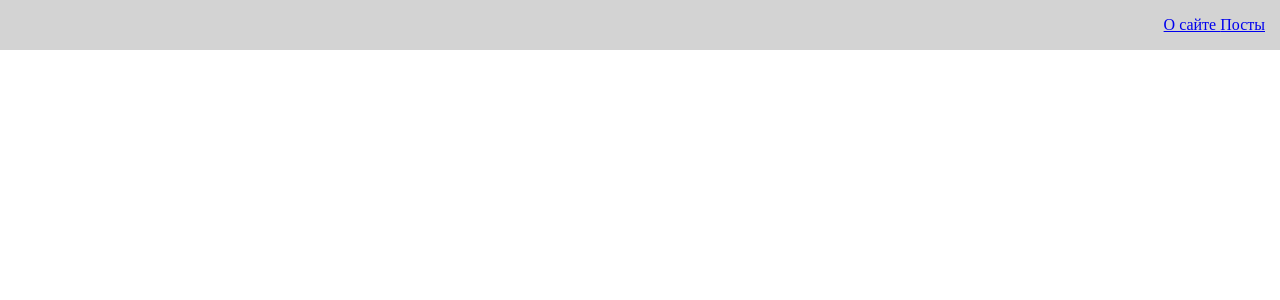
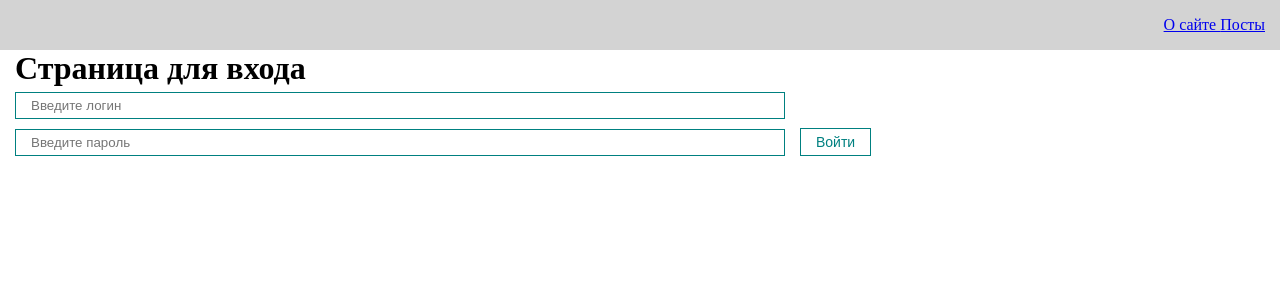
Before and after one commit to Yakhumov/news-blog, a React (Create React App) app: page /login in a window 1280 px wide. Before the commit this address had no page. Shown: the top 300 px of the page. Built offline with nearby package versions, Linux system fonts and the light colour scheme.

Commit message:
Реализовал динамическую навигацию

```diff
--- a/src/App.js
+++ b/src/App.js
@@ -1,15 +1,28 @@
-import React from "react";
+import React, { useEffect, useState } from "react";
 import "./App.css";
 import { BrowserRouter } from "react-router-dom";
 import Navbar from "./components/Ui/Navbar/Navbar";
 import AppRouter from "./Router/AppRouter";
+import { AuthContext } from "./context";
 
 function App() {
+  const [isAuth, setIsAuth ] = useState(false);
+
+  useEffect(()=>{
+    if(localStorage.getItem('auth')){
+      setIsAuth(true)
+    }
+  },[])
+
   return (
-    <BrowserRouter>
-      <Navbar/>
-      <AppRouter/>
-    </BrowserRouter>
+    <AuthContext.Provider value={{
+      isAuth,
+      setIsAuth }}>
+      <BrowserRouter>
+        <Navbar />
+        <AppRouter />
+      </BrowserRouter>
+    </AuthContext.Provider>
   );
 }
 
--- a/src/Router/AppRouter.jsx
+++ b/src/Router/AppRouter.jsx
@@ -1,18 +1,34 @@
-import React from 'react'
-import { Route } from 'react-router-dom'
-import { Routes } from 'react-router-dom'
-import Posts from '../pages/Posts'
-import { About } from '../pages/About'
-import PostByIdPage from '../components/PostByIdPage'
+import React , {useContext}  from "react";
+import { Routes, Route } from "react-router-dom";
+import { privateRoutes, publicRoutes } from "../routers/router";
+import { AuthContext } from "../context";
+import { Loader } from "../components/Ui/Loader/Loader";
 
- const AppRouter = () => {
+
+const AppRouter = () => {
+  const {isAuth} = useContext(AuthContext)
+
   return (
     <Routes>
-    <Route path="/about" element={<About />} />
-    <Route  path="/posts" element={<Posts />} />
-    <Route  path="/posts/:id" element={<PostByIdPage/>} />
-  </Routes>
-  )
-}
+      {isAuth ? (
+        privateRoutes.map((route) => (
+          <Route
+            path={route.path}
+            element={route.component}
+            key={route.path}
+          />
+        ))
+      ) : (
+        publicRoutes.map((route) => (
+          <Route
+            path={route.path}
+            element={route.component}
+            key={route.path}
+          />
+        ))
+      )}
+    </Routes>
+  );
+};
 
-export default AppRouter
+export default AppRouter;
--- a/src/components/Ui/Navbar/Navbar.jsx
+++ b/src/components/Ui/Navbar/Navbar.jsx
@@ -1,9 +1,21 @@
 import React from 'react'
 import { Link } from 'react-router-dom'
+import MyButton from '../Button/MyButton'
+import { useContext } from 'react'
+import { AuthContext } from '../../../context'
 
  const Navbar = () => {
+  const {isAuth, setIsAuth} = useContext(AuthContext)
+
+  const logOff =()=>{
+    setIsAuth(false)
+    localStorage.removeItem('auth')
+  }
   return (
     <div className="navbar">
+      {isAuth &&
+      <MyButton onClick={logOff} >Выйти</MyButton>
+ }
     <div className="navbar_item">
       <Link to="/about ">О сайте </Link>
       <Link to="/posts"> Посты </Link>
--- /dev/null
+++ b/src/context/index.js
@@ -0,0 +1,3 @@
+import { createContext } from "react";
+
+ export  const AuthContext  = createContext(null)
--- /dev/null
+++ b/src/pages/Login.jsx
@@ -0,0 +1,27 @@
+import React, { useContext } from 'react';
+import MyInput from '../components/Ui/Input/MyInput';
+import MyButton from '../components/Ui/Button/MyButton';
+import { AuthContext } from '../context';
+
+const Login = () => {
+  const { isAuth, setIsAuth } = useContext(AuthContext);
+
+  const login = (e) => {
+    e.preventDefault();
+    setIsAuth(true);
+    localStorage.setItem('auth', 'true')
+  };
+
+  return (
+    <div>
+      <h1>Страница для входа</h1>
+      <form onSubmit={login}>
+        <MyInput type='text' placeholder='Введите логин' />
+        <MyInput type='password' placeholder='Введите пароль' />
+        <MyButton>Войти</MyButton>
+      </form>
+    </div>
+  );
+};
+
+export default Login;
--- /dev/null
+++ b/src/routers/router.js
@@ -0,0 +1,21 @@
+import { About } from "../pages/About"
+import Posts from "../pages/Posts"
+import PostByIdPage from "../components/PostByIdPage"
+import Login from "../pages/Login"
+import { Navigate } from "react-router-dom"
+
+
+export const privateRoutes = [
+    { path: '/about', component: <About /> },
+    { path: '/posts', component: <Posts /> },
+    { path: '/posts/:id', component: <PostByIdPage /> },
+    { path: '/', component: <Navigate to="/posts" /> },
+
+]
+
+
+export const publicRoutes = [
+    {path : '/login', component: <Login/>} ,
+    { path: '/', component: <Navigate to="/login" /> },
+    { path: '*', component: <Login /> },
+]
--- a/src/styles/app.css
+++ b/src/styles/app.css
@@ -40,3 +40,9 @@
   .navbar_item{
     margin-left: auto;
   }
+
+
+
+  h1{
+    margin-left:  15px;
+  }
```
